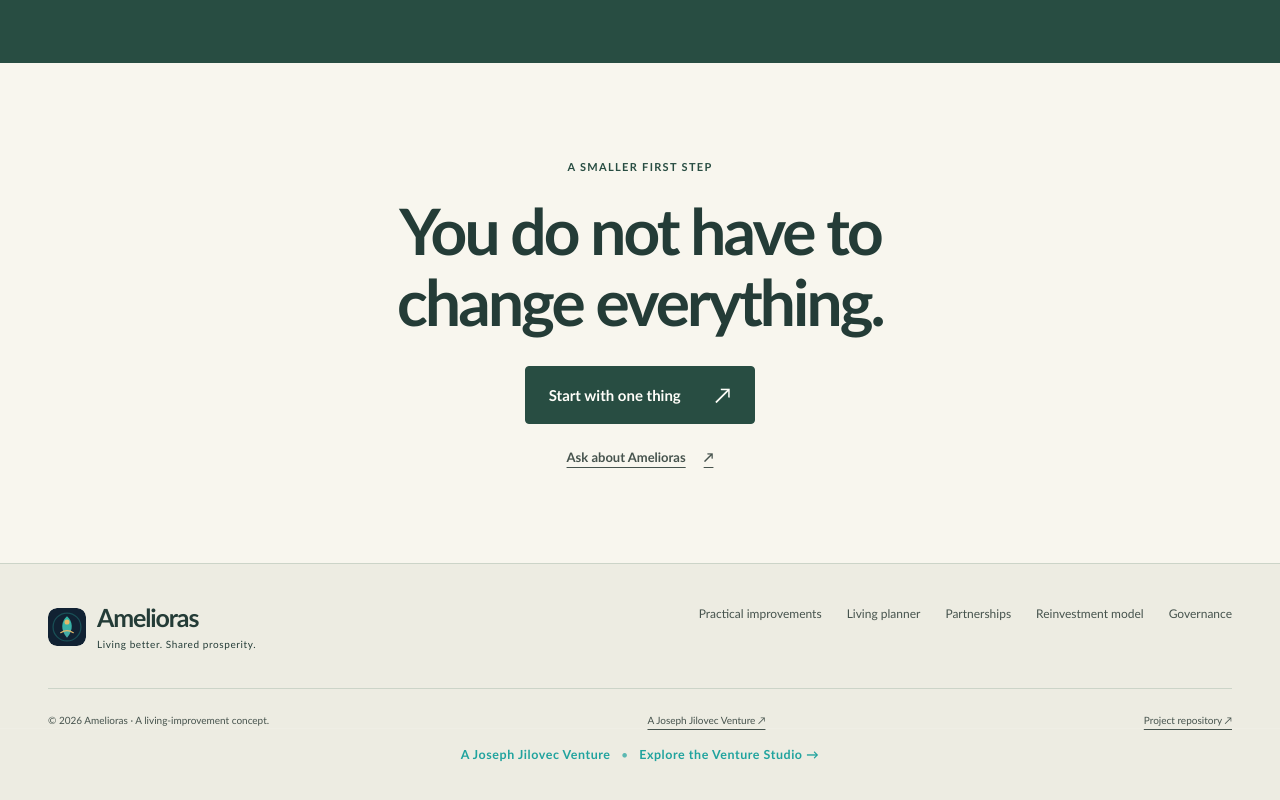
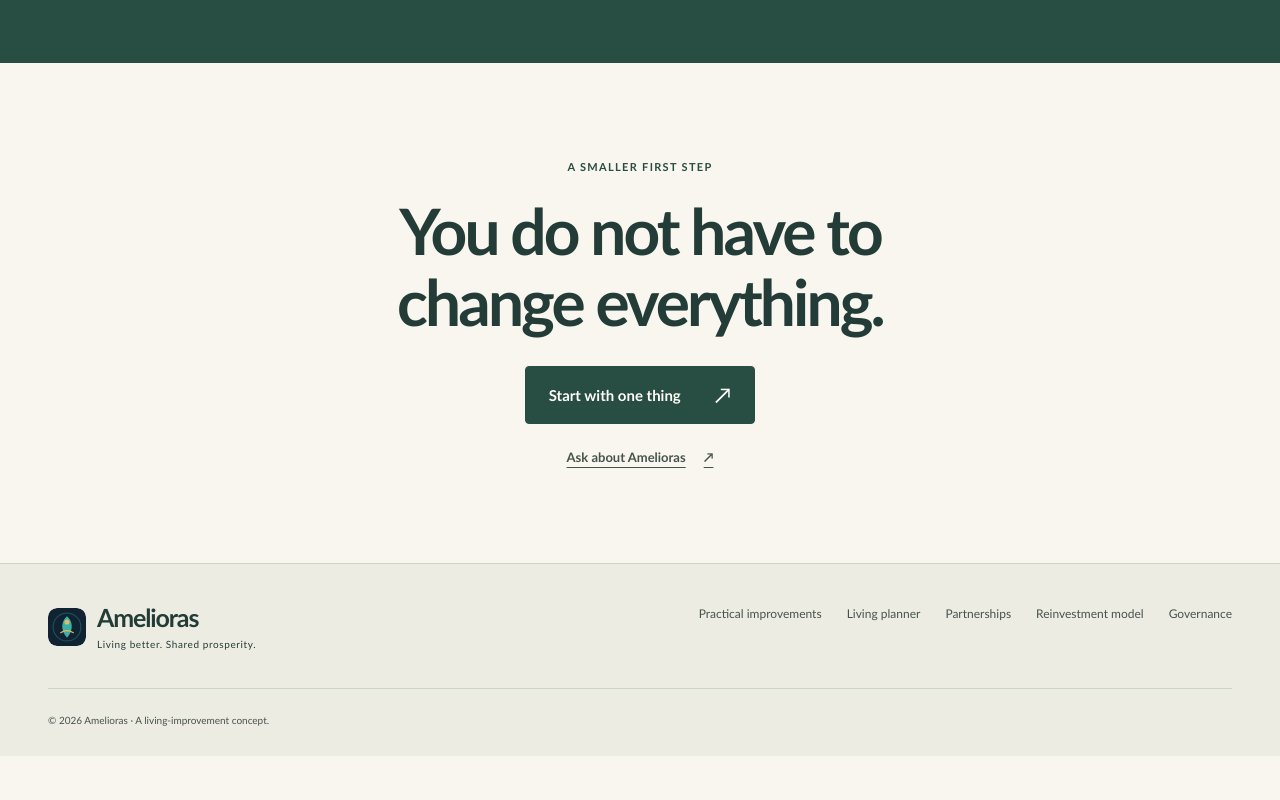
Before and after one commit to josephjilovec/amelioras, a Next.js app: page / in a window 1280 px wide. Shown: the part 4171-4971 px from the top of the page. After the commit the page ends 4927 px from the top, so only its background shows below. Built offline with nearby package versions, Linux system fonts and the light colour scheme.

Commit message:
Remove repository links and personal studio promotion from the public website
Keep navigation focused on this brand. Remove GitHub/project shortcuts, repeated venture-studio promotion, and personal-email footer shortcuts while preserving customer-facing site routes and operating disclosures.

```diff
--- a/app/page.tsx
+++ b/app/page.tsx
@@ -79,6 +79,6 @@ export default function HomePage() {
       <section id="prosperity" className="prosperity"><div className="wrap prosperity-grid"><div><p className="eyebrow">Shared prosperity</p><h2>A business with<br />a reinvestment purpose.</h2><p>The proposed for-profit model is designed to support practical improvements while directing the majority of operating surplus toward community benefit.</p></div><div><dl className="commitments"><div><dt>Reinvestment policy target</dt><dd>At least 60% of net operating surplus toward community and partnership support. This is a planning target, not a reported allocation.</dd></div><div><dt>Public reporting</dt><dd>A dated balance sheet and reinvestment ledger are planned. No operating financial report or independent audit is published on this page.</dd></div><div><dt>Commercial model</dt><dd>Proposed household offerings, practical products, and institutional partnerships; availability and terms remain to be established.</dd></div></dl><details id="governance"><summary>How is governance intended to work?</summary><p>The proposed model includes community, faith and civic, nonprofit, and independent ethics perspectives. These are intended roles, not a claim that board seats are currently filled or that financial statements have been certified.</p><p>Clear responsibilities, participant consent, and evidence behind public claims should guide the model as it develops.</p></details></div></div></section>
       <section className="closing wrap"><p className="eyebrow">A smaller first step</p><h2>You do not have to<br />change everything.</h2><a href="#assessment" className="button">Start with one thing <span aria-hidden="true">↗</span></a><a className="text-link" href={householdEmail}>Ask about Amelioras <span aria-hidden="true">↗</span></a></section>
     </main>
-    <footer className="site-footer"><div className="wrap"><div className="footer-top"><a href="#top" className="brand"><img src="/ameliora-mark.svg" width="38" height="38" alt="" /><span>Amelioras<small>Living better. Shared prosperity.</small></span></a><nav aria-label="Footer navigation"><a href="#offerings">Practical improvements</a><a href="#assessment">Living planner</a><a href="#partners">Partnerships</a><a href="#prosperity">Reinvestment model</a><a href="#governance">Governance</a></nav></div><div className="footer-bottom"><span>© {new Date().getFullYear()} Amelioras · A living-improvement concept.</span><a href="https://josephjilovec.com/portfolio" target="_blank" rel="noreferrer">A Joseph Jilovec Venture ↗</a><a href="https://github.com/josephjilovec/amelioras" target="_blank" rel="noreferrer">Project repository ↗</a></div></div><div className="jj-venture-nav" style={{borderTop:'1px solid rgba(255,255,255,.10)',padding:'1rem 1.25rem 1.15rem',textAlign:'center',fontSize:'.78rem',letterSpacing:'.045em'}}><a href="https://josephjilovec.com/portfolio" target="_blank" rel="noreferrer" style={{color:'#20A39E',textDecoration:'none',fontWeight:700}}>A Joseph Jilovec Venture</a><span aria-hidden="true" style={{color:'#20A39E',margin:'0 .65rem',opacity:.7}}>•</span><a href="https://josephjilovec.com/portfolio" target="_blank" rel="noreferrer" style={{color:'#20A39E',textDecoration:'none',fontWeight:800}}>Explore the Venture Studio →</a></div></footer>
+    <footer className="site-footer"><div className="wrap"><div className="footer-top"><a href="#top" className="brand"><img src="/ameliora-mark.svg" width="38" height="38" alt="" /><span>Amelioras<small>Living better. Shared prosperity.</small></span></a><nav aria-label="Footer navigation"><a href="#offerings">Practical improvements</a><a href="#assessment">Living planner</a><a href="#partners">Partnerships</a><a href="#prosperity">Reinvestment model</a><a href="#governance">Governance</a></nav></div><div className="footer-bottom"><span>© {new Date().getFullYear()} Amelioras · A living-improvement concept.</span></div></div></footer>
   </>;
 }
```
